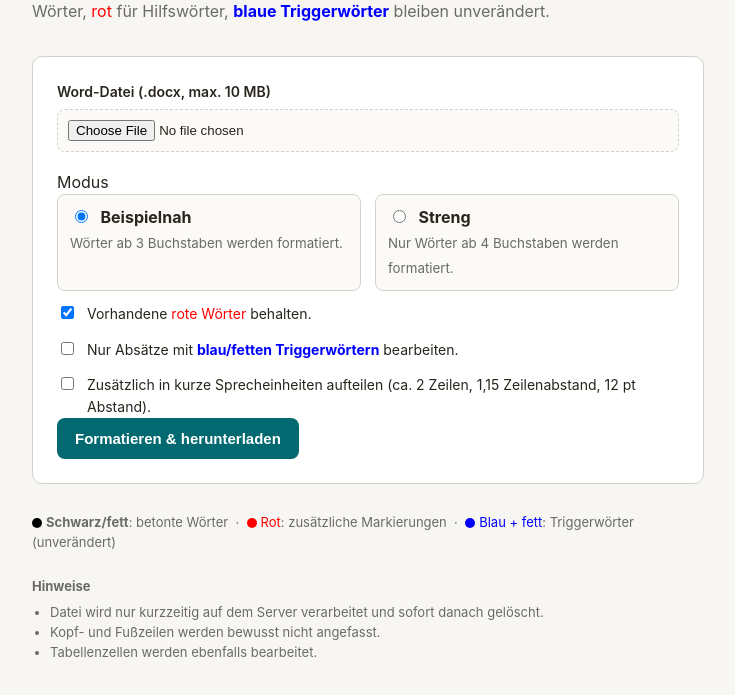
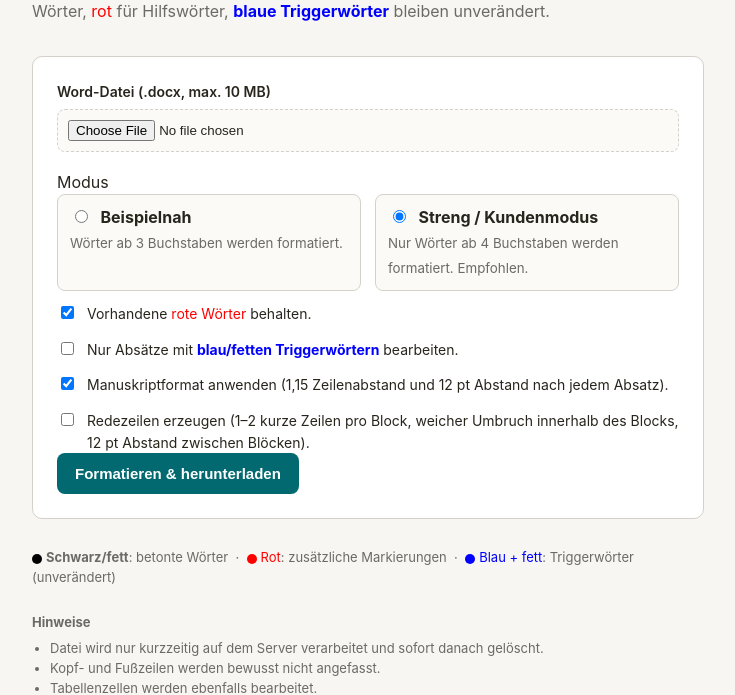
Before and after one commit to talminos/leseformatierer, a Flask app: page / in a window 1280 px wide. Shown: the part 125-820 px from the top of the page, without its empty margins (272-1007 px from the left). Run offline with Flask 3, Linux system fonts and the light colour scheme.

Commit message:
Update index.html

```diff
--- a/templates/index.html
+++ b/templates/index.html
@@ -174,14 +174,14 @@
         <span class="label">Modus</span>
         <div class="radio-group">
           <label>
-            <input type="radio" name="mode" value="loose" checked>
+            <input type="radio" name="mode" value="loose">
             <strong>Beispielnah</strong><br>
             <small>Wörter ab 3 Buchstaben werden formatiert.</small>
           </label>
           <label>
-            <input type="radio" name="mode" value="strict">
-            <strong>Streng</strong><br>
-            <small>Nur Wörter ab 4 Buchstaben werden formatiert.</small>
+            <input type="radio" name="mode" value="strict" checked>
+            <strong>Streng / Kundenmodus</strong><br>
+            <small>Nur Wörter ab 4 Buchstaben werden formatiert. Empfohlen.</small>
           </label>
         </div>
       </div>
@@ -196,8 +196,12 @@
           <span>Nur Absätze mit <span style="color:#0000ff;font-weight:bold">blau/fetten Triggerwörtern</span> bearbeiten.</span>
         </label>
         <label class="check">
+          <input type="checkbox" name="manuscript_layout" checked>
+          <span>Manuskriptformat anwenden (1,15 Zeilenabstand und 12&nbsp;pt Abstand nach jedem Absatz).</span>
+        </label>
+        <label class="check">
           <input type="checkbox" name="speech_units">
-          <span>Zusätzlich in kurze Sprecheinheiten aufteilen (ca. 2 Zeilen, 1,15 Zeilenabstand, 12&nbsp;pt Abstand).</span>
+          <span>Redezeilen erzeugen (1–2 kurze Zeilen pro Block, weicher Umbruch innerhalb des Blocks, 12&nbsp;pt Abstand zwischen Blöcken).</span>
         </label>
       </div>
 
```
